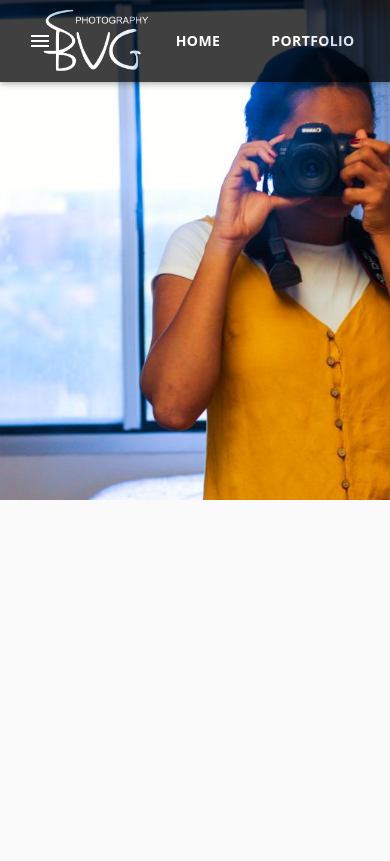
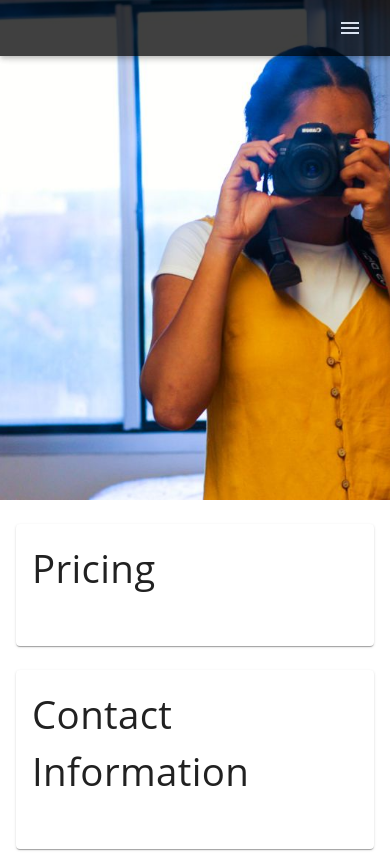
Before and after one commit to sbiviji/sbiviji.github.io, a React (Create React App) app: page /contact in a window 390 px wide. Built offline with nearby package versions, Linux system fonts and the light colour scheme.

Commit message:
responsive nav bar

```diff
--- a/src/App.js
+++ b/src/App.js
@@ -5,6 +5,7 @@ import Portfolio from './components/Portfolio.js'
 import About from './components/About.js'
 import Contact from './components/Contact.js'
 import {Route} from 'react-router-dom'
+
 
 function App() {
   return (
@@ -15,6 +16,7 @@ function App() {
         <Route path='/about' component={About}></Route>
         <Route path='/contact' component={Contact}></Route>
       </CssBaseline>
+
     </>
   );
 }
--- a/src/components/About.js
+++ b/src/components/About.js
@@ -2,7 +2,9 @@ import React from 'react'
 import Navbar from './Navbar'
 import { makeStyles } from '@material-ui/core/styles';
 import Box from "@material-ui/core/Box"
+import Grid from "@material-ui/core/Grid"
 import me from '../AboutMe.JPG'
+import { Typography } from '@material-ui/core';
 
 const useStyles = makeStyles(theme => ({
     root: {
@@ -29,6 +31,9 @@ const About = () => {
             <Navbar></Navbar>
             <Box className={classes.root}>
             </Box>
+            <Grid item xs={6}>
+                <Typography></Typography>
+            </Grid>
         </div>
     )
 }
--- a/src/components/Contact.js
+++ b/src/components/Contact.js
@@ -3,6 +3,11 @@ import Navbar from './Navbar'
 import { makeStyles } from '@material-ui/core/styles';
 import Box from "@material-ui/core/Box"
 import me from '../contact.JPG'
+import { CardContent } from '@material-ui/core';
+import Typography from '@material-ui/core/Typography';
+import Grid from "@material-ui/core/Grid";
+import Card from "@material-ui/core/Card";
+import Container from "@material-ui/core/Container";
 
 const useStyles = makeStyles(theme => ({
     root: {
@@ -19,6 +24,21 @@ const useStyles = makeStyles(theme => ({
     },
     background: {
         backgroundColor: 'white',
+
+    },
+    container:{
+        paddingTop: theme.spacing(3)
+    },
+    containerTitle: {
+        fontFamily: "Open Sans, sans-serif",
+        fontWeight: "500",
+        paddingBottom: theme.spacing(3),
+        justifyContent: "center",
+        fontSize: "2.4rem",
+        fontFamily: "Open Sans, sans-serif",
+    },
+    card: {
+
     }
 }));
 
@@ -29,6 +49,28 @@ const Contact = () => {
             <Navbar></Navbar>
             <Box className={classes.root}>
             </Box>
+            <Container maxWidth="lg" className={classes.container}>
+                <Grid container spacing={3}>
+                    <Grid item xs={12} sm={6} md={6}>
+                        <Card>
+                            <CardContent className={classes.card}>
+                            <Typography varient="h1" className={classes.containerTitle}>
+                                Pricing
+                            </Typography>
+                            </CardContent>
+                        </Card>
+                    </Grid>
+                    <Grid item xs={12} sm={6} md={6}>
+                    <Card>
+                        <CardContent>
+                            <Typography varient="h1" className={classes.containerTitle}>
+                                Contact Information
+                            </Typography>
+                            </CardContent>
+                        </Card>
+                    </Grid>
+                </Grid>
+            </Container>
         </div>
     )
 }
--- a/src/components/Header.js
+++ b/src/components/Header.js
@@ -20,8 +20,8 @@ const useStyles = makeStyles(theme => ({
         width: theme.spacing(15),
         height: theme.spacing(15),
         margin: theme.spacing(1),
-        height: "85%",
-        width: "85%"
+        height: "auto",
+        width: "100%"
     },
     title: {
         color: "white",
@@ -48,7 +48,9 @@ const useStyles = makeStyles(theme => ({
         color: "white",
         fontSize: "20px",
         outline: "white",
-        backgroundColor: "transparent"
+        backgroundColor: "transparent",
+        padding: "15px",
+        margin: "5px"
     },
 }));
 
@@ -57,19 +59,16 @@ const Header = () => {
     return (
 
         <Box className = {classes.typedContainer}>
-            <Grid container justify="center">
+            <Grid container justify="center" alignContent="center">
                 <img src={avatar} alt="Shazeen" className = {classes.avatar}></img>
             </Grid>
-            <Typography variant="h3" className = {classes.title}>
-            </Typography>
-            <Typography variant="h5" className = {classes.subtitle}>
-            </Typography>
             <Button variant="outlined" color="inherit" component={Link} to={"/portfolio"} className={classes.menuButton}>
                 Explore my work
             </Button>
             <Button variant="outlined" color="inherit" component={Link} to={"/contact"} className={classes.menuButton}>
                 Let's get in touch
             </Button>
+
         </Box>
 
     )
--- a/src/components/Navbar.js
+++ b/src/components/Navbar.js
@@ -26,6 +26,8 @@ import MobilRightMenuSlider from "@material-ui/core/Drawer"
 import {Link} from 'react-router-dom'
 import MenuIcon from "@material-ui/icons/Menu"
 import logo from '../sbvg_inverted.png'
+import useMediaQuery from "@material-ui/core/useMediaQuery"
+import {useTheme} from "@material-ui/core/styles"
 
 // CSS STYLES
 const useStyles = makeStyles(theme=>({
@@ -33,7 +35,10 @@ const useStyles = makeStyles(theme=>({
         width: 250,
         background: "black",
         height: "100%",
-        Opacity: "50%"
+        Opacity: "50%",
+        [theme.breakpoints.down('sm')]:{
+            maxHeight: "auto"
+        }
     },
     avatar: {
         display: "block",
@@ -56,7 +61,15 @@ const useStyles = makeStyles(theme=>({
         marginLeft: "auto"
     },
     logoButton: {
-        maxHeight: "70px"
+        maxHeight: "70px",
+        [theme.breakpoints.down('sm')]:{
+            display: "none"
+        }
+    },
+    menuIconSliderButton: {
+        [theme.breakpoints.down('sm')]:{
+            marginLeft: "auto"
+        }
     }
 }));
 
@@ -80,7 +93,8 @@ const menuItems = [
         listIcon: <ContactMail/>,
         listText: "Contact",
         listPath: "/contact"
-    }
+    },
+
 ]
 
 const Navbar = () => {
@@ -91,6 +105,11 @@ const Navbar = () => {
     const toggleSlider = (slider, open) => () => {
         setState({...state, [slider]: open});
     };
+
+    //breakpoints
+    const theme = useTheme();
+
+    const isMatch = useMediaQuery(theme.breakpoints.down('sm'));
 
     const classes = useStyles();
 
@@ -116,17 +135,22 @@ const Navbar = () => {
         <Box component='nav'>
             <AppBar position='fixed' style={{background: 'black', opacity: '0.75'}}>
                 <Toolbar>
-                    <IconButton onClick={toggleSlider("right", true)}>
-                        <MenuIcon style={{color: 'white'}}></MenuIcon>
-                    </IconButton>
+
                     <Button component={Link} to={"/sbvg"}>
                         <img src={logo} className={classes.logoButton}></img>
                     </Button>
                     <Typography variant="h5" style={{color: 'white'}}>
                     </Typography>
-                    <MobilRightMenuSlider open={state.right} anchor="right" onClose={toggleSlider("right",false)}>
-                        {sideList("right")}
-                    </MobilRightMenuSlider>
+                    {isMatch ? (
+                        <>
+                        <IconButton className = {classes.menuIconSliderButton} onClick={toggleSlider("right", true)}>
+                            <MenuIcon style={{color: 'white'}}></MenuIcon>
+                        </IconButton>
+                        <MobilRightMenuSlider open={state.right} anchor="right" onClose={toggleSlider("right",false)}>
+                            {sideList("right")}
+                        </MobilRightMenuSlider>
+                        </>
+                    ) : (
                     <div className={classes.toolbar}>
                         {menuItems.map((lsItem, key)=>(
                         <Button color="inherit" key = {key} component={Link} to={lsItem.listPath} className={classes.menuButton}>
@@ -134,6 +158,7 @@ const Navbar = () => {
                         </Button>
                         ))}
                     </div>
+                    )}
                 </Toolbar>
             </AppBar>
         </Box>
--- a/src/components/index.js
+++ b/src/components/index.js
@@ -3,6 +3,8 @@ import Navbar from './Navbar'
 import Header from './Header'
 import {makeStyles} from '@material-ui/core/styles'
 import flowers from '../IMG_0609.JPG'
+import MuiThemeProvider from "@material-ui/core/styles/MuiThemeProvider";
+
 
 
 const useStyles = makeStyles(theme => ({
@@ -24,8 +26,10 @@ const Home = () => {
     const classes = useStyles()
     return (
         <div className={classes.background}>
+            <MuiThemeProvider>
             <Navbar></Navbar>
             <Header></Header>
+            </MuiThemeProvider>
         </div>
     )
 }
```
Also changed, not shown: src/avatar.jpg (deleted).
